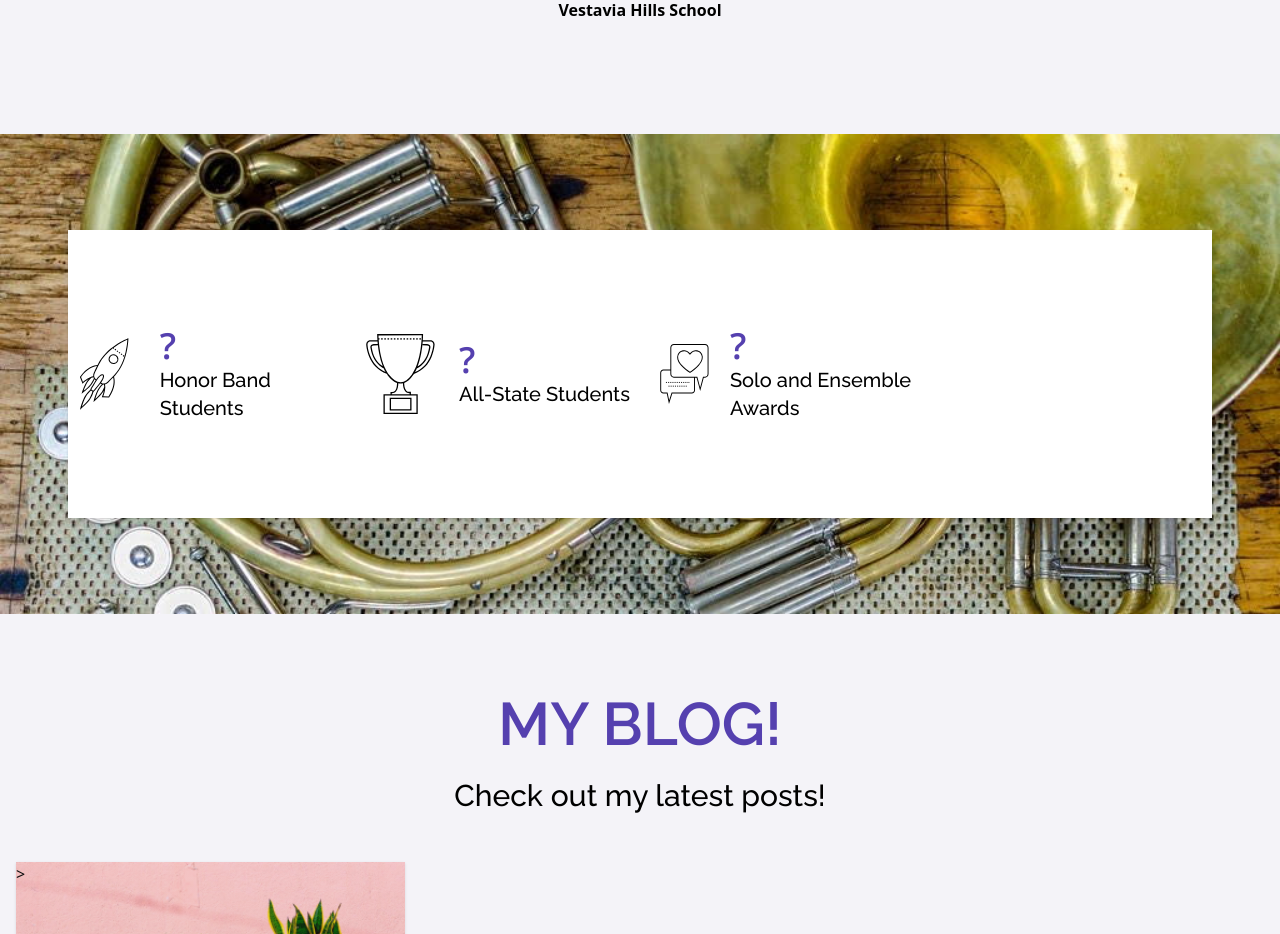
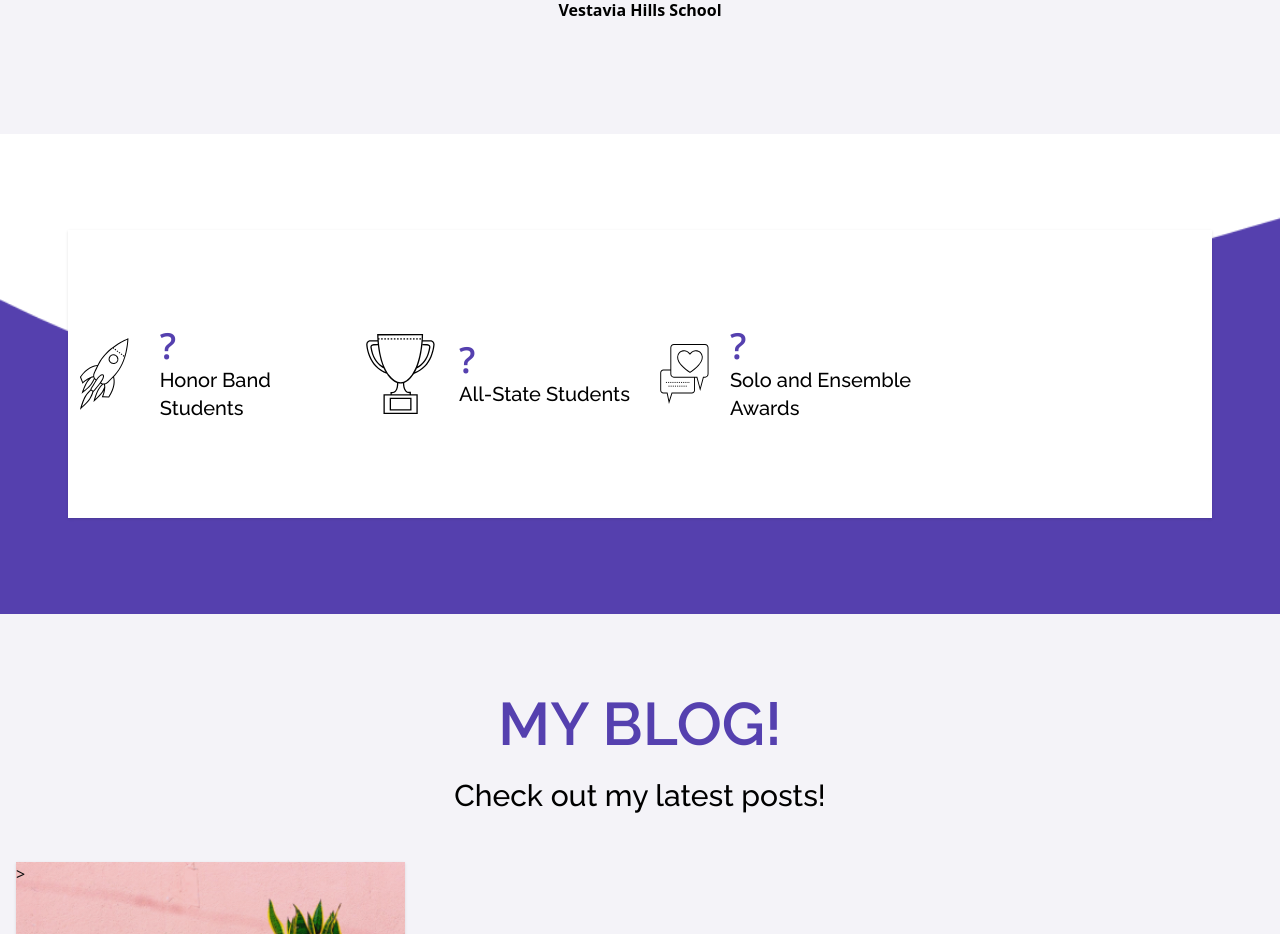
Before and after one commit to TMNTony/Cindy, a Vue app: page / in a window 1280 px wide. Shown: the part 4000-4934 px from the top of the page. Built offline with nearby package versions, Linux system fonts and the light colour scheme.

Commit message:
Fix formating in statistics

```diff
--- a/src/components/Statistics.vue
+++ b/src/components/Statistics.vue
@@ -1,7 +1,7 @@
 <template>
   <div
             class="bg-cover bg-top bg-no-repeat pb-16 md:py-16 lg:py-24"
-            :style="{ backgroundImage: 'url(' + imageUrl('bg-hero.jpg') + ')' }"
+            :style="{ backgroundImage: 'url(' + imageUrl('experience-figure.png') + ')' }"
             id="statistics"
           >
             <div class="container">
```
